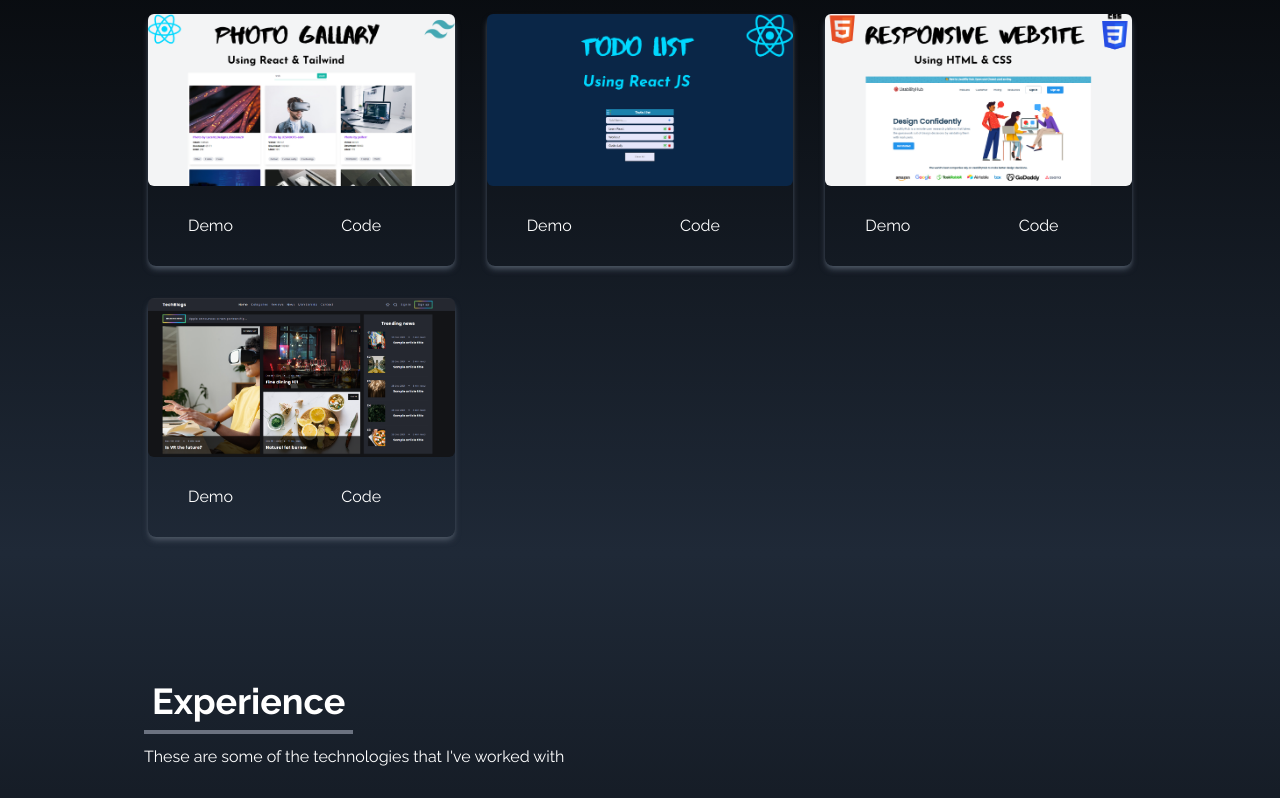
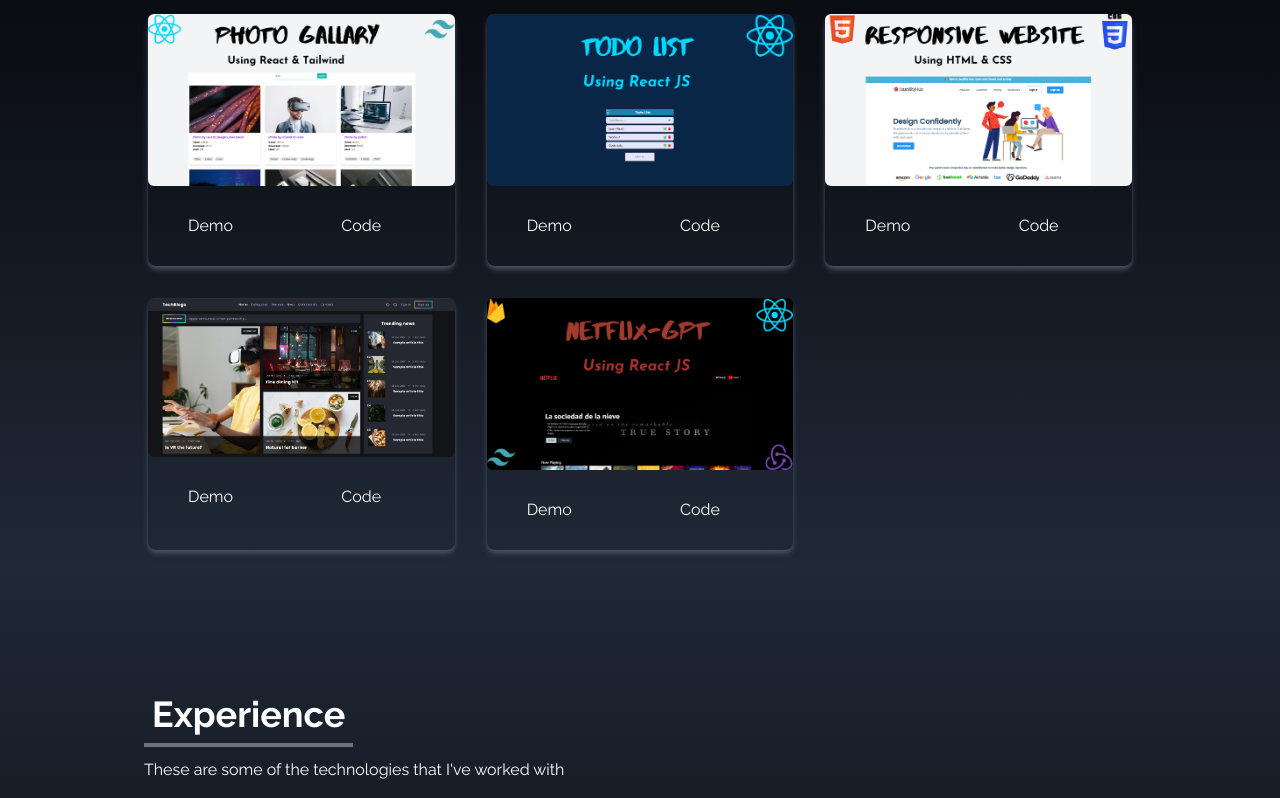
Before and after one commit to Shubhamdeulkar06/portfolio, a React (Create React App) app: page / in a window 1280 px wide. Shown: the part 1842-2640 px from the top of the page. Built offline with nearby package versions, Linux system fonts and the light colour scheme.

Commit message:
added a title as project status

```diff
--- a/src/components/Portfolio.js
+++ b/src/components/Portfolio.js
@@ -6,6 +6,7 @@ import photoGallary from "../assets/portfolio/photogallary.png";
 // import weathervjs from "../assets/portfolio/weathervjs.png";
 import responsive from "../assets/portfolio/responsive.png";
 import techblog from "../assets/portfolio/techblogs.png";
+import netflix from "../assets/portfolio/netflixCoverr.png";
 
 const Portfolio = () => {
   const portfolios = [
@@ -20,24 +21,35 @@ const Portfolio = () => {
       src: photoGallary,
       href1: "https://photo-gallary-06.netlify.app",
       href2: "https://github.com/Shubhamdeulkar06/photo-gallary",
+      status: "Project Complete",
     },
     {
       id: 3,
       src: todo,
       href1: "https://simple-todo-list-react-js.netlify.app/",
       href2: "https://github.com/Shubhamdeulkar06/todo-list",
+      status: "Project Complete",
     },
     {
       id: 4,
       src: responsive,
       href1: "https://responsive-website-dev06.netlify.app/",
       href2: "https://github.com/Shubhamdeulkar06/responsive-ui-01",
+      status: "Project Complete",
     },
     {
       id: 5,
       src: techblog,
       href1: "https://techblogs-dev06.netlify.app/",
       href2: "https://github.com/Shubhamdeulkar06/techBlog",
+      status: "Project Complete",
+    },
+    {
+      id: 6,
+      src: netflix,
+      href1: "https://netflix-dev06.netlify.app/",
+      href2: "https://github.com/Shubhamdeulkar06/netflix-react",
+      status: "Working on this project",
     },
   ];
   return (
@@ -53,8 +65,12 @@ const Portfolio = () => {
           <p className="py-6">Check out my work</p>
         </div>
         <div className="px-1 grid sm:grid-cols-2 md:grid-cols-3 gap-8  ">
-          {portfolios.map(({ id, src, href1, href2 }) => (
-            <div key={id} className="shadow-md shadow-gray-600 rounded-lg">
+          {portfolios.map(({ id, src, href1, href2, status }) => (
+            <div
+              key={id}
+              className="shadow-md shadow-gray-600 rounded-lg"
+              title={status}
+            >
               <img
                 src={src}
                 alt=""
```
